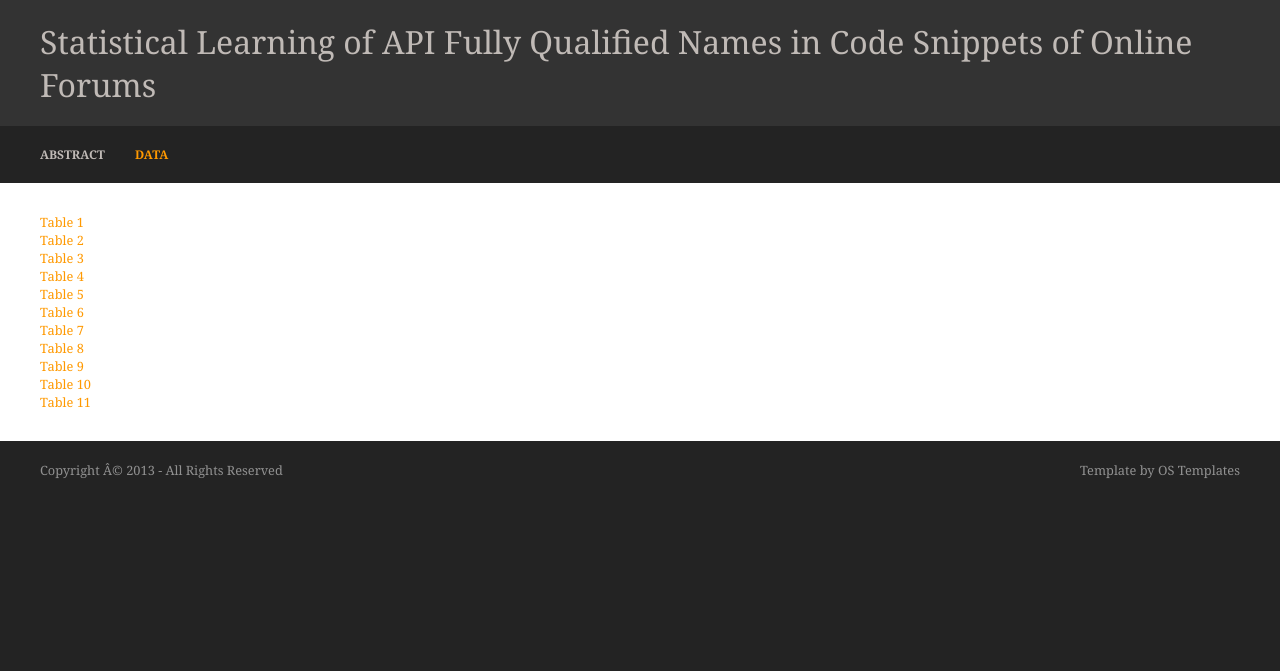
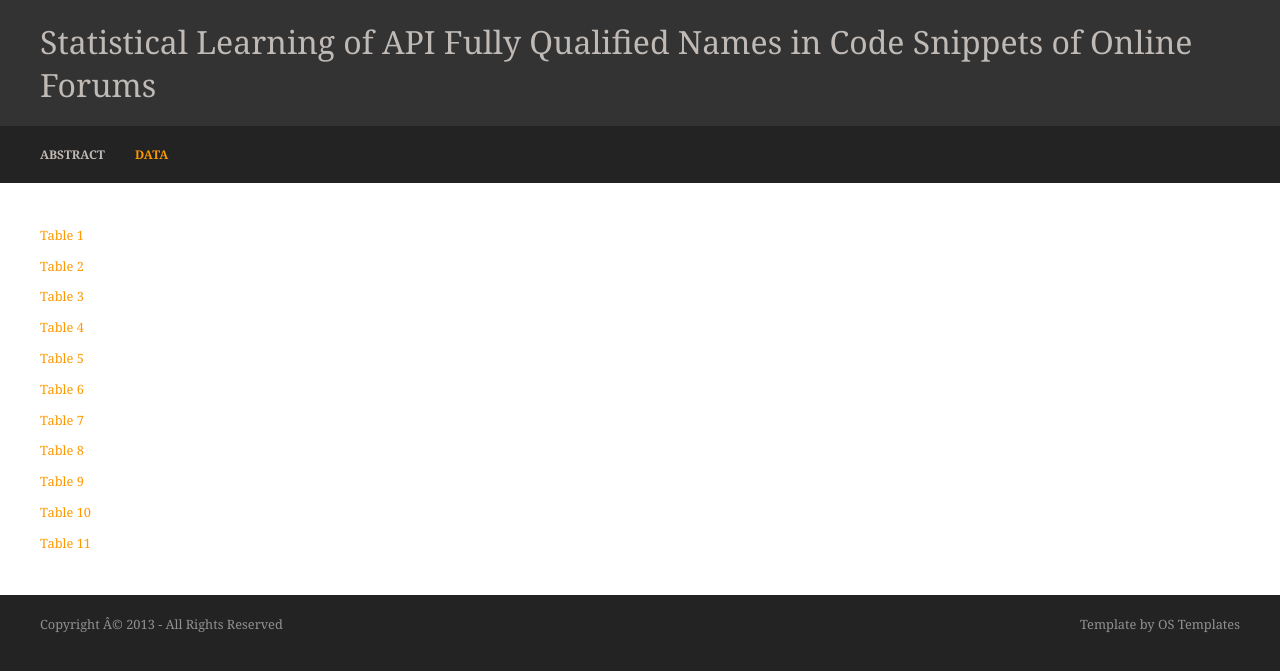
Before and after one commit to doubleblinddoubleblinddoubleblind/icse2018, a Jekyll site: the page data.html, which Jekyll copies as it is, in a window 1280 px wide. Shown: the top 671 px of the page. Built offline with Jekyll 4.4.1, drawn with Linux system fonts in a browser that asks for light colours.

```diff
--- a/data.html
+++ b/data.html
@@ -41,17 +41,17 @@
   <div id="container">
     <!-- ################################################################################################ -->
     <div class="full_width clear">
-	    <a href="#">Table 1</a><br/>
-      <a href="#">Table 2</a><br/>
-      <a href="#">Table 3</a><br/>
-      <a href="#">Table 4</a><br/>
-      <a href="#">Table 5</a><br/>
-      <a href="#">Table 6</a><br/>
-      <a href="#">Table 7</a><br/>
-      <a href="#">Table 8</a><br/>
-      <a href="#">Table 9</a><br/>
-      <a href="#">Table 10</a><br/>
-      <a href="#">Table 11</a><br/>
+	    <p><a href="#">Table 1</a></p>
+	    <p><a href="#">Table 2</a></p>
+      <p><a href="#">Table 3</a></p>
+	    <p><a href="#">Table 4</a><br/></p>
+      <p><a href="#">Table 5</a></p>
+	    <p><a href="#">Table 6</a></p>
+      <p><a href="#">Table 7</a></p>
+	    <p><a href="#">Table 8</a><br/></p>
+      <p><a href="#">Table 9</a></p>
+      <p><a href="#">Table 10</a></p>
+      <p><a href="#">Table 11</a></p>
     </div>
     <!-- ################################################################################################ -->
   </div>
```
